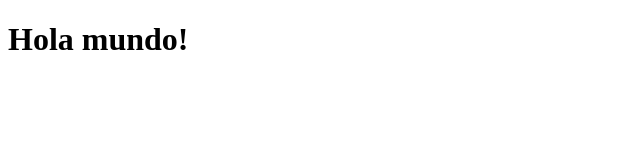
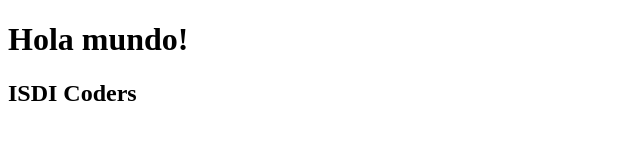
Before and after one commit to GMEspasa/flex-demo, a plain HTML site: page public/index.html in a window 1280 px wide. Shown: the whole page, without its empty margins (0-640 px from the left). Drawn offline with Linux system fonts and the light colour scheme.

Commit message:
add subtitle

```diff
--- a/public/index.html
+++ b/public/index.html
@@ -8,6 +8,7 @@
 </head>
 <body>
   <h1>Hola mundo!</h1>
+  <h2>ISDI Coders</h2>
 
 </body>
 </html>
```
